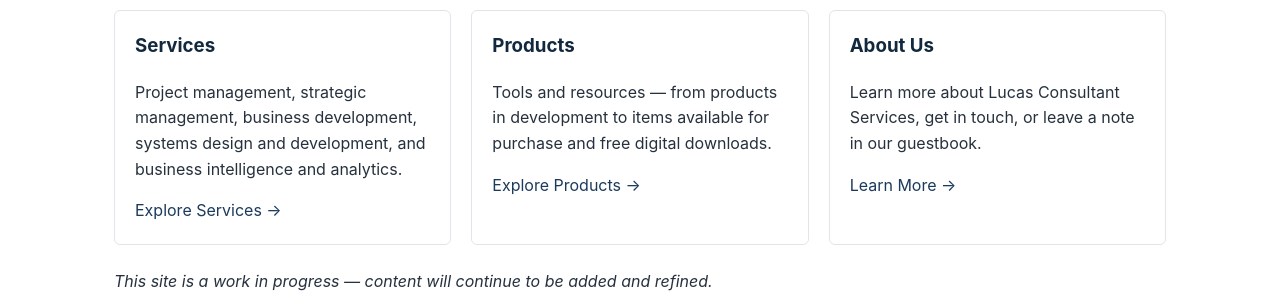
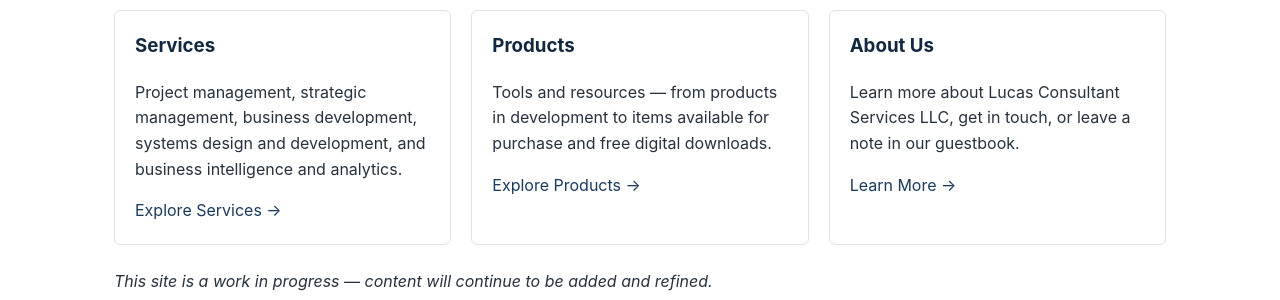
Before and after one commit to DrColorado/lucas-consulting-site, a Jekyll site: the page built from lucas-consulting-site/index.md, in a window 1280 px wide. Shown: the part 565-865 px from the top of the page. Built offline with Jekyll 4.4.1, drawn with Linux system fonts in a browser that asks for light colours.

Commit message:
Update company name to 'Lucas Consultant Services LLC'

```diff
--- a/lucas-consulting-site/index.md
+++ b/lucas-consulting-site/index.md
@@ -5,8 +5,8 @@ permalink: /
 ---
 
 <section class="hero">
-  <h1 class="sr-only">Lucas Consultant Services</h1>
-  <img src="{{ '/assets/images/logo-lockup.svg' | relative_url }}" alt="Lucas Consultant Services" class="hero-logo">
+  <h1 class="sr-only">Lucas Consultant Services LLC</h1>
+  <img src="{{ '/assets/images/logo-lockup.svg' | relative_url }}" alt="Lucas Consultant Services LLC" class="hero-logo">
   <p>Practical, results-driven consulting in project management, strategy, business development, systems design, and business intelligence.</p>
   <a class="btn" href="{{ '/about/contact/' | relative_url }}">Get in Touch</a>
 </section>
@@ -26,7 +26,7 @@ permalink: /
   </div>
   <div class="card">
     <h3>About Us</h3>
-    <p>Learn more about Lucas Consultant Services, get in touch, or leave a note in our guestbook.</p>
+    <p>Learn more about Lucas Consultant Services LLC, get in touch, or leave a note in our guestbook.</p>
     <a href="{{ '/about/' | relative_url }}">Learn More &rarr;</a>
   </div>
 </div>
```
